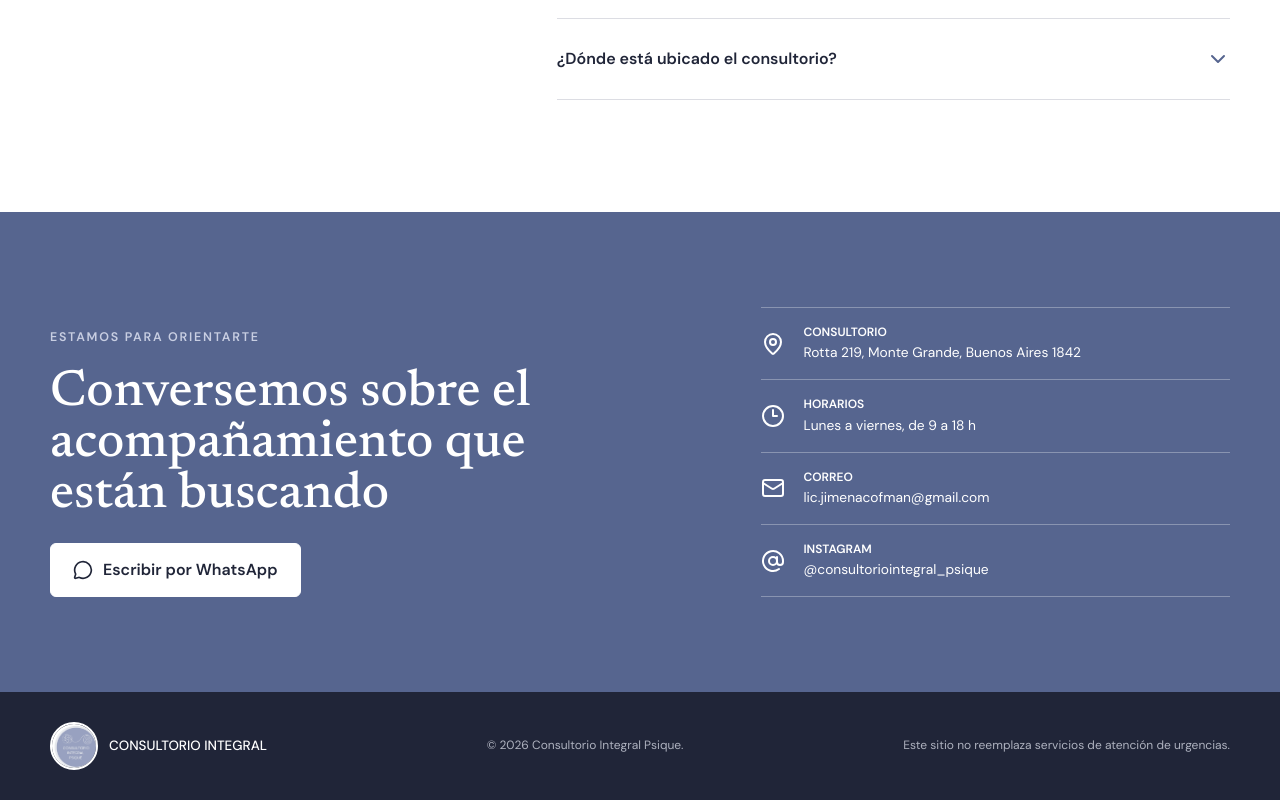
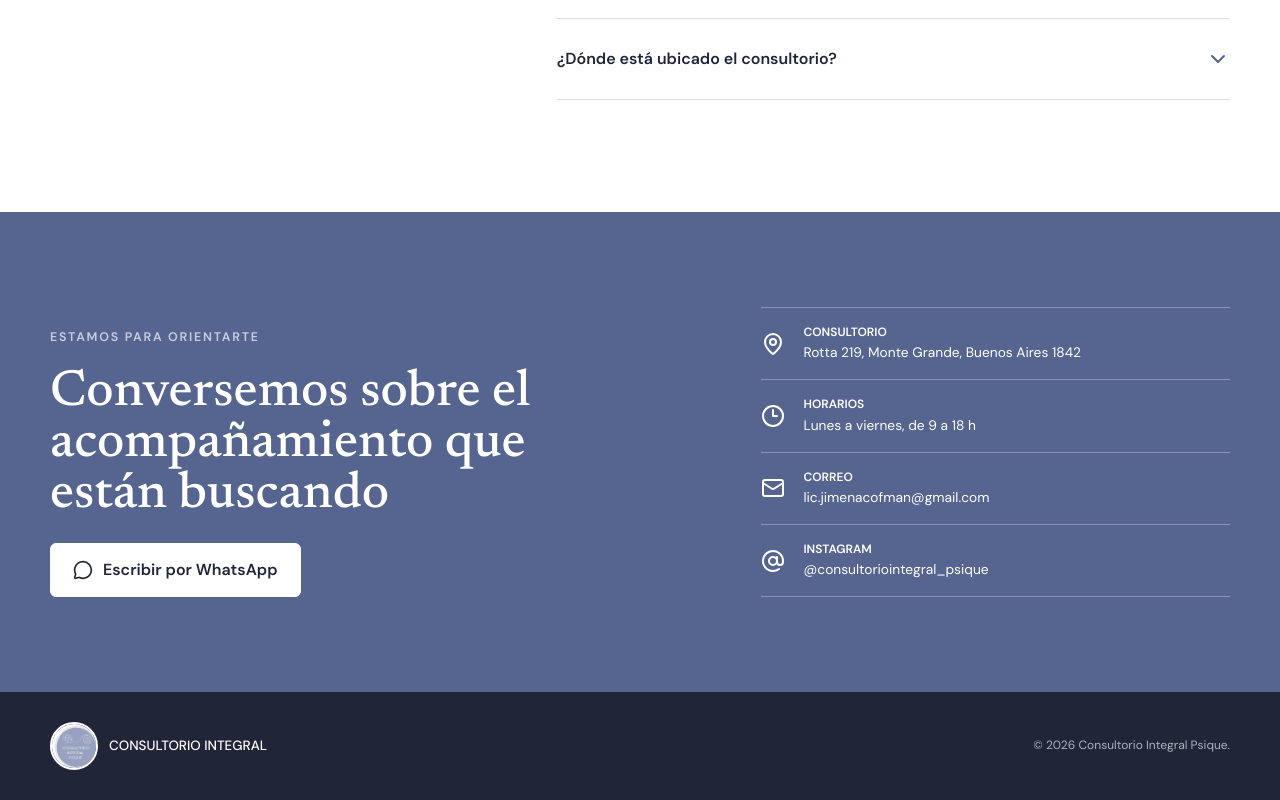
Before and after one commit to Santicof/landing-somospsiques, a React (Vite) app: page / in a window 1280 px wide. Shown: the part 5600-6400 px from the top of the page. Built offline with nearby package versions, Linux system fonts and the light colour scheme.

Commit message:
content: remove emergency disclaimer from footer

```diff
--- a/src/components/LandingSections.tsx
+++ b/src/components/LandingSections.tsx
@@ -288,7 +288,6 @@ export function Contact() {
         <div className="container footer-inner">
           <Brand compact />
           <p>© {new Date().getFullYear()} Consultorio Integral Psique.</p>
-          <p>Este sitio no reemplaza servicios de atención de urgencias.</p>
         </div>
       </footer>
       <a className="floating-whatsapp" href={contact.whatsappUrl} target="_blank" rel="noreferrer" aria-label="Consultar por WhatsApp">
```
